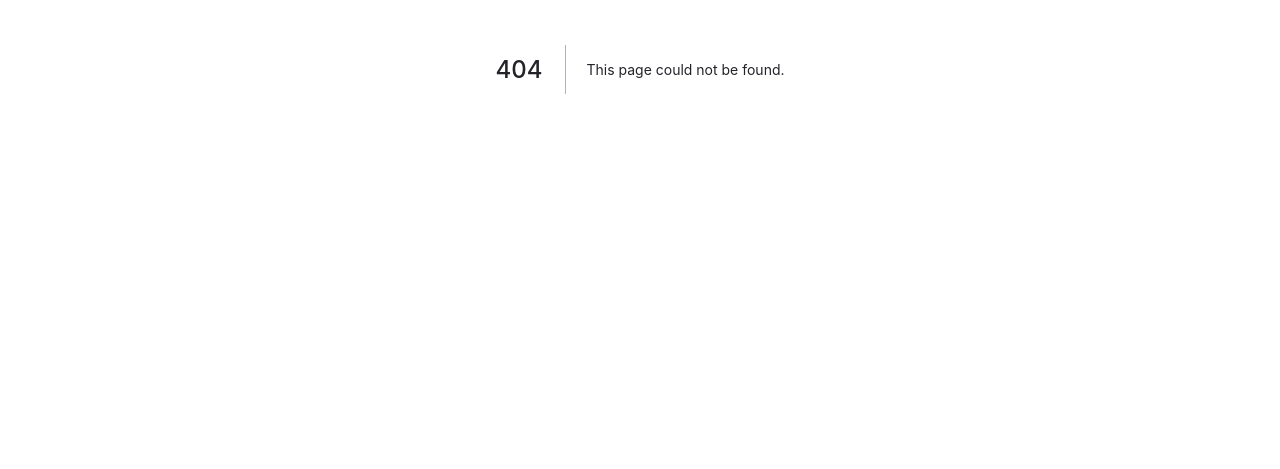
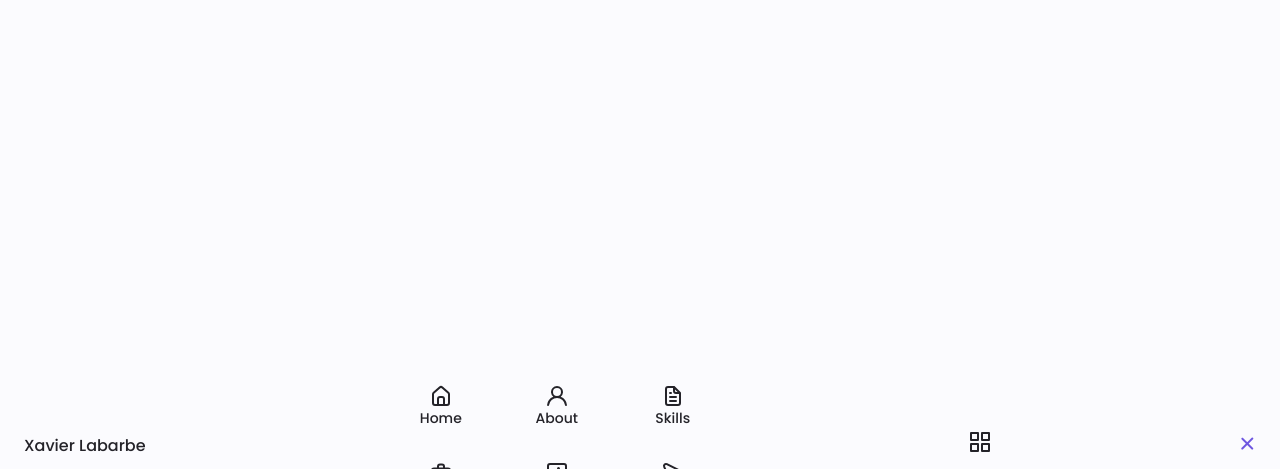
Before and after one commit to Xavier-Labarbe/cv-nextjs, a Next.js app: page /components/header in a window 1280 px wide. Before the commit this address had no page. Shown: the part 331-800 px from the top of the page. Built offline with nearby package versions, Linux system fonts and the light colour scheme.

Commit message:
starting to integrate header.js and css

```diff
--- /dev/null
+++ b/pages/components/header.js
@@ -0,0 +1,66 @@
+import * as Unicons from "@iconscout/react-unicons";
+import {useEffect, useRef} from "react";
+import {render} from "react-dom";
+
+export default function Header() {
+    const navMenu = useRef(),
+        navToggle = useRef(),
+        navClose = useRef()
+
+
+    return (
+        <header className={"header"} id={"header"}>
+            <link rel="stylesheet" href="https://unicons.iconscout.com/release/v4.0.0/css/line.css"/>
+            <nav className={"nav container"}>
+                <a href={"#"} className={"nav__logo"}>Xavier Labarbe</a>
+
+                <div className={"nav__menu"} ref={navMenu}>
+                    <ul className={"nav__list grid"}>
+                        <li className={"nav__item"}>
+                            <a href="#home" className={"nav__link"}>
+                                <Unicons.UilEstate className={"nav__icon"}/>
+                                Home
+                            </a>
+                        </li>
+                        <li className={"nav__item"}>
+                            <a href="#about" className={"nav__link"}>
+                                <Unicons.UilUser className={"nav__icon"}/>
+                                About
+                            </a>
+                        </li>
+                        <li className={"nav__item"}>
+                            <a href="#skills" className={"nav__link"}>
+                                <Unicons.UilFileAlt className={"nav__icon"}/>
+                                Skills
+                            </a>
+                        </li>
+                        <li className={"nav__item"}>
+                            <a href="#services" className={"nav__link"}>
+                                <Unicons.UilBriefcaseAlt className={"nav__icon"}/>
+                                Services
+                            </a>
+                        </li>
+                        <li className={"nav__item"}>
+                            <a href="#portfolio" className={"nav__link"}>
+                                <Unicons.UilScenery className={"nav__icon"}/>
+                                Portfolio
+                            </a>
+                        </li>
+                        <li className={"nav__item"}>
+                            <a href="#contact" className={"nav__link"}>
+                                <Unicons.UilMessage className={"nav__icon"}/>
+                                Contact me
+                            </a>
+                        </li>
+                    </ul>
+                    <i className="uil uil-times nav__close" ref={navClose}></i>
+                </div>
+
+                <div className="navv__btns">
+                    <div className={"nav__toggle"} ref={navToggle}>
+                        <Unicons.UilApps/>
+                    </div>
+                </div>
+            </nav>
+        </header>)
+}
--- a/pages/index.js
+++ b/pages/index.js
@@ -1,11 +1,9 @@
-import Head from 'next/head'
-import Image from 'next/image'
-import * as Unicons from '@iconscout/react-unicons';
+import Header from "./components/header";
 
 export default function Home() {
   return (
     <div>
-      <Unicons.Uil/>
+      <Header/>
     </div>
   )
 }
--- a/styles/globals.css
+++ b/styles/globals.css
@@ -125,3 +125,91 @@ img{
   display: grid;
   gap: 1.5rem;
 }
+
+.header{
+  width: 100%;
+  position: fixed;
+  bottom: 0;
+  left: 0;
+  z-index: var(--z-fixed);
+  background-color: var(--body-color);
+}
+
+.nav{
+  max-width: 968px;
+  height: var(--header-height);
+  display: flex;
+  justify-content: space-between;
+  align-items: center;
+}
+
+.nav__logo, .nav__toggle{
+  color: var(--title-color);
+  font-weight: var(--font-medium);
+}
+
+.nav__logo:hover{
+  color: var(--first-color);
+}
+
+.nav__toggle{
+  font-size: 1.1rem;
+  cursor: pointer;
+}
+
+.nav__toggle:hover{
+  color:var(--first-color)
+}
+
+@media screen and (max-width: 767px) {
+  .nav__menu{
+    position: fixed;
+    bottom: 0;
+    left: 0;
+    width: 100%;
+    background-color: var(--body-color);
+    padding: 2rem 1.5rem 4rem;
+    box-shadow: 0 -1px 4px rgba(0,0,0,.15);
+    border-radius: 1.5rem 1.5rem 0 0;
+    transition: .3s;
+  }
+}
+
+.nav__list{
+  grid-template-columns: repeat(3, 1fr);
+  gap: 2rem;
+}
+
+.nav__link{
+  display: flex;
+  flex-direction: column;
+  align-items: center;
+  font-size: var(--small-font-size);
+  color: var(--title-color);
+  font-weight: var(--font-medium);
+}
+
+.nav__link:hover{
+  color: var(--first-color)
+}
+
+.nav__icon{
+  font-size: 1.2rem;
+}
+
+.nav__close{
+  position: absolute;
+  right: 1.3rem;
+  bottom: .5rem;
+  font-size: 1.5rem;
+  cursor: pointer;
+  color: var(--first-color);
+}
+
+.nav__close:hover{
+  color: var(--first-color-alt);
+}
+
+.show-menu{
+  bottom: 0;
+}
```
